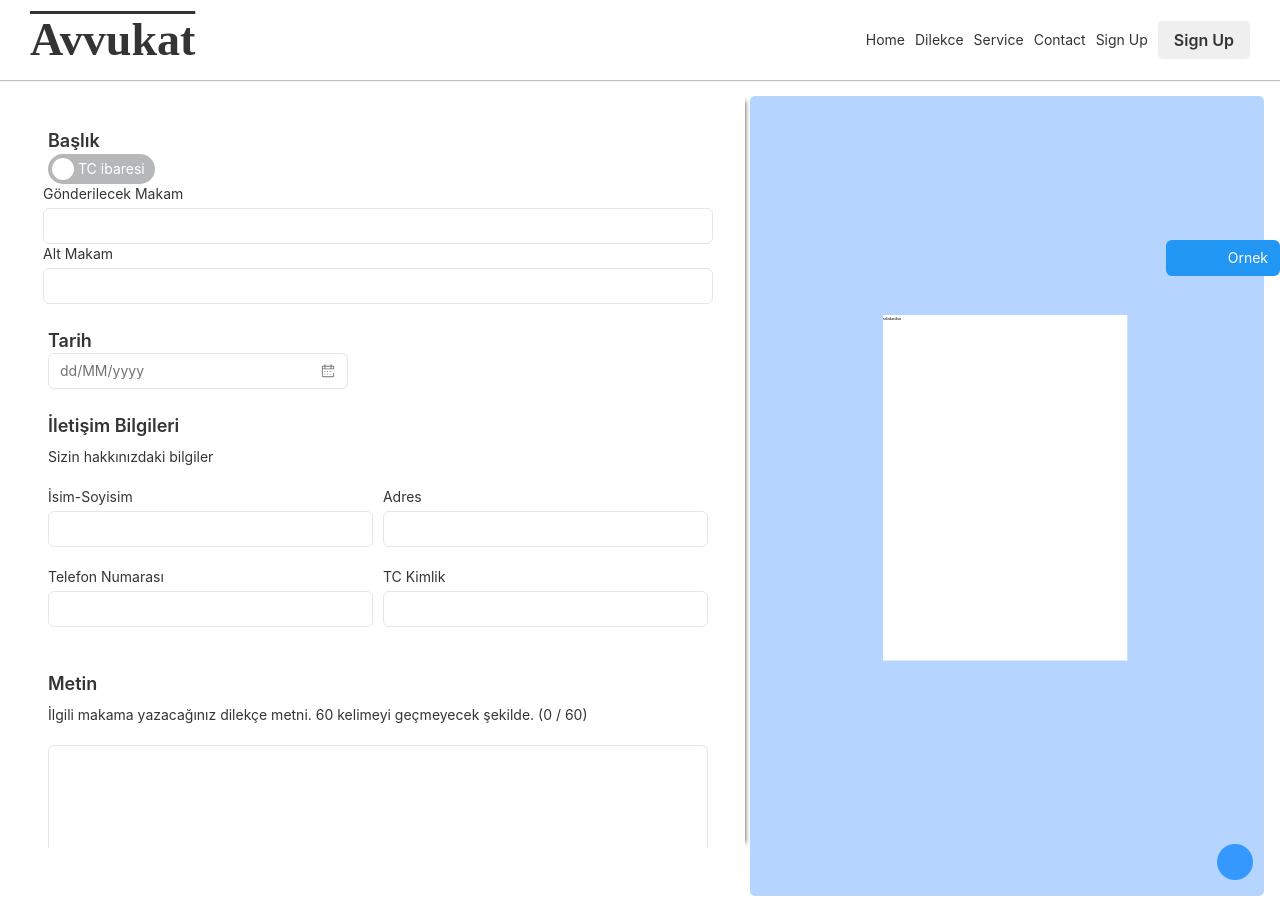
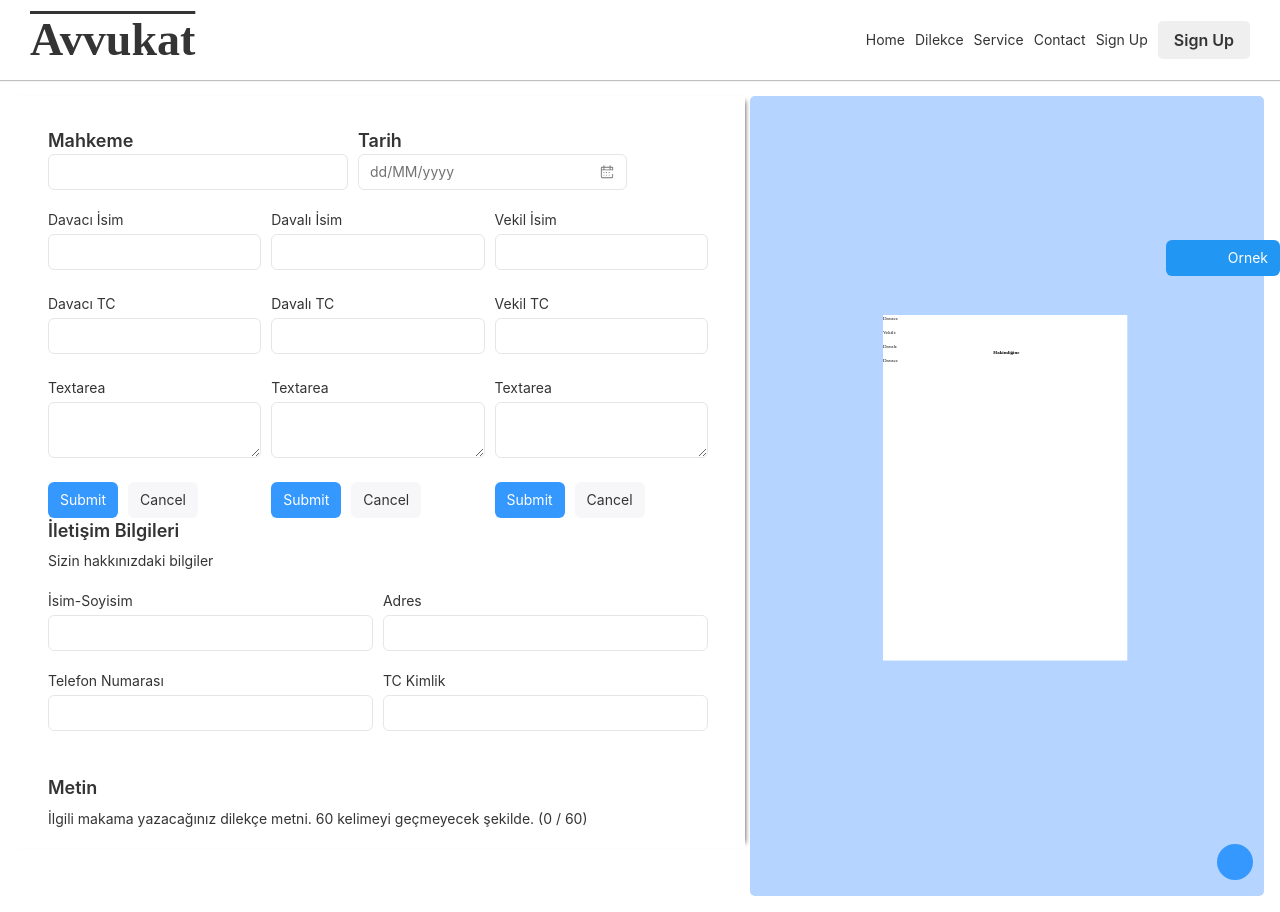
Before and after one commit to fatihtuzunn/avvukat, a Next.js app: page /uygulama/Dava in a window 1280 px wide. Built offline with nearby package versions, Linux system fonts and the light colour scheme; some icons are missing; a web font is replaced by a local one.

Commit message:
before ekler edit

```diff
--- a/components/Uygulama/Input/DavaInput.jsx
+++ b/components/Uygulama/Input/DavaInput.jsx
@@ -1,12 +1,13 @@
-import { useState } from "react";
-import { Col, Form, IconButton, Input, Row, Checkbox, RadioGroup, Radio, DatePicker, Toggle } from "rsuite";
+import React, { useState } from "react";
+import { Col, Form, IconButton, Input, Row, Checkbox, RadioGroup, Radio, DatePicker, Toggle, ButtonToolbar, Button } from "rsuite";
 import { Edit, UserInfo } from "@rsuite/icons";
 import MiscInputs from "../sub-components/MiscInputs";
 import { otherInputs } from "../../../assets/MiscInputList";
 import { useDispatch, useSelector } from "react-redux";
 import {
-    changeMakam,
-    changeAltMakam,
+    changeDavali,
+    changeDavaci,
+    changeMahkeme,
     changeName,
     changeAdress,
     changeAltust,
@@ -16,20 +17,78 @@ import {
     changeText,
     changeDate
 
-} from "../../../store/dilekceSlice";
+} from "../../../store/davaSlice";
 import { useMediaQuery } from "react-responsive";
 import ListViewPanel from "../sub-components/ListViewPanel";
 import { data } from "../../../assets/data";
 import SidebarComponent from "../Sidebar/SidebarComponent";
+
+
+
 function DavaInput(props) {
     const [text, setText] = useState("");
     const [checked, setChecked] = useState(true);
+    const [davaci, setDavaci] = useState({
+        name: "",
+        tc: "",
+        adres: ""
+    });
+    const [davali, setDavali] = useState({
+        name: "",
+        tc: "",
+        adres: ""
+    });
+    const [vekil, setVekil] = useState({
+        name: "",
+        tc: "",
+        adres: ""
+    });
 
+
+    {/* responsive react*/ } const isBigScreen = useMediaQuery({ query: "(min-width: 992px)" });
     const dispatch = useDispatch();
-
     const state = useSelector(state => state.dilekce)
 
-    const isBigScreen = useMediaQuery({ query: "(min-width: 992px)" });
+    const handleDavaciChange = (e) => {
+        console.log(e, this)
+        const { name, value } = e.target;
+        setDavaci({ ...davaci, [name]: value });
+    };
+
+    const handleDavaciSubmit = (e) => {
+
+        console.log(davaci)
+        // set data to store on submit
+        dispatch(changeDavaci(davaci));
+
+    };
+
+    const handleDavaliChange = (e) => {
+        console.log(e, this)
+        const { name, value } = e.target;
+        setDavali({ ...davali, [name]: value });
+    };
+
+    const handleDavaliSubmit = (e) => {
+
+        console.log(davali)
+        // set data to store on submit
+        dispatch(changeDavali(davali));
+
+    };
+    const handleVekilChange = (e) => {
+        console.log(e, this)
+        const { name, value } = e.target;
+        setVekil({ ...vekil, [name]: value });
+    };
+
+    const handleVekilSubmit = (e) => {
+
+        console.log(vekil)
+        // set data to store on submit
+        dispatch(changeVekil(vekil));
+
+    };
 
     const styles = {
         title: { fontSize: "large", fontWeight: "600" },
@@ -62,53 +121,106 @@ function DavaInput(props) {
 
     };
 
-    const handleMakamChange = (e) => {
-        /*let wordsMakam = e.split(" ");
-        let makamName = "";
-        if (e.length)
-          wordsMakam.map(word => {
-            makamName += word[0].toUpperCase() + word.slice(1).toLowerCase() + " "
-          }
-          );
-        console.log(makamName)
-        console.log*/
 
-        dispatch(changeMakam(e))
-    };
 
     return (
         <div style={{ padding: isBigScreen ? "2rem" : "1rem" }}>
 
+            {/* Başlık  */}
+            <Row>
+                <Col>
+                    <Form>
+                        <span style={styles.title}>Mahkeme</span>
+                        <br />
+                        <Form.Control onChange={e => dispatch(changeMahkeme(e))} /><br /></Form>
+                </Col>
+                <Col>
+                    <Form>
+                        <span style={styles.title}>Tarih</span>
+                        <br />
+                        <DatePicker format="dd/MM/yyyy" onChange={(date) => {
+                            const dateString = new Date(date).toLocaleDateString("tr-TR")
+                            dispatch(changeDate(dateString))
+                        }} /></Form>
+                </Col>
+            </Row>
 
+            <Row>
+                <Col xs={24} sm={8}>
+                    <Form onSubmit={handleDavaciSubmit} >
+                        <Form.Group controlId="name">
+                            <Form.ControlLabel>Davacı İsim</Form.ControlLabel>
+                            <input class="rs-input" name="name" onChange={handleDavaciChange} />
+                        </Form.Group>
+                        <Form.Group controlId="tc">
+                            <Form.ControlLabel>Davacı TC</Form.ControlLabel>
+                            <input class="rs-input" name="tc" onChange={handleDavaciChange} />
+                        </Form.Group>
+
+                        <Form.Group controlId="textarea">
+                            <Form.ControlLabel>Textarea</Form.ControlLabel>
+                            <textarea class="rs-input" rows={2} name="adres" onChange={handleDavaciChange} />
+                        </Form.Group>
+                        <Form.Group>
+                            <ButtonToolbar>
+                                <Button appearance="primary" type="submit">Submit</Button>
+                                <Button appearance="default">Cancel</Button>
+                            </ButtonToolbar>
+                        </Form.Group>
+                    </Form>
+                </Col>
+                <Col xs={24} sm={8}>
+                    <Form onSubmit={handleDavaliSubmit}>
+                        <Form.Group controlId="name">
+                            <Form.ControlLabel>Davalı İsim</Form.ControlLabel>
+                            <input class="rs-input" name="name" onChange={handleDavaliChange} />
+                        </Form.Group>
+                        <Form.Group controlId="tc">
+                            <Form.ControlLabel>Davalı TC</Form.ControlLabel>
+                            <input class="rs-input" name="tc" onChange={handleDavaliChange} />
+                        </Form.Group>
+
+                        <Form.Group controlId="textarea">
+                            <Form.ControlLabel>Textarea</Form.ControlLabel>
+                            <textarea class="rs-input" rows={2} name="adres" onChange={handleDavaliChange} />
+                        </Form.Group>
+                        <Form.Group>
+                            <ButtonToolbar>
+                                <Button appearance="primary" type="submit">Submit</Button>
+                                <Button appearance="default">Cancel</Button>
+                            </ButtonToolbar>
+                        </Form.Group>
+                    </Form>
+                </Col>
+                <Col xs={24} sm={8}>
+                    <Form onSubmit={handleVekilSubmit}>
+                        <Form.Group controlId="name">
+                            <Form.ControlLabel>Vekil İsim</Form.ControlLabel>
+                            <input class="rs-input" name="name" onChange={handleVekilChange} />
+                        </Form.Group>
+                        <Form.Group controlId="tc">
+                            <Form.ControlLabel>Vekil TC</Form.ControlLabel>
+                            <input class="rs-input" name="tc" onChange={handleVekilChange} />
+                        </Form.Group>
+
+                        <Form.Group controlId="textarea">
+                            <Form.ControlLabel>Textarea</Form.ControlLabel>
+                            <textarea class="rs-input" rows={2} name="adres" onChange={handleVekilChange} />
+                        </Form.Group>
+                        <Form.Group>
+                            <ButtonToolbar>
+                                <Button appearance="primary" type="submit">Submit</Button>
+                                <Button appearance="default">Cancel</Button>
+                            </ButtonToolbar>
+                        </Form.Group>
+                    </Form>
+                </Col>
+            </Row>
             <Form>
 
 
-                {/* Başlık  */}
-                <Form.Group>
-                    <span style={styles.title}>Başlık</span>
-                    <br />
 
-                    <Toggle onChange={handleChange} size="lg" checkedChildren="TC ibaresi" unCheckedChildren="TC ibaresi" />
 
-                    <br />
-                    <Row>
-                        <Form.ControlLabel>Gönderilecek Makam</Form.ControlLabel>
-                        <Input value={state.makam} onChange={handleMakamChange} />
-
-                        <Form.ControlLabel>Alt Makam</Form.ControlLabel>
-                        <Input value={state.altMakam} onChange={(e) => dispatch(changeAltMakam(e))} />
-                    </Row>
-                </Form.Group>
-
-                {/* TARİH  */}
-                <Form.Group>
-                    <span style={styles.title}>Tarih</span>
-                    <br />
-                    <DatePicker format="dd/MM/yyyy" onChange={(date) => {
-                        const dateString = new Date(date).toLocaleDateString("tr-TR")
-                        dispatch(changeDate(dateString))
-                    }} />
-                </Form.Group>
 
                 {/* İletişim bilgileri  */}
                 <Form.Group>
--- a/components/Uygulama/Preview/DavaPreview.jsx
+++ b/components/Uygulama/Preview/DavaPreview.jsx
@@ -6,7 +6,7 @@ import { Button, IconButton } from "rsuite";
 import { useReactToPrint } from "react-to-print";
 import { ArrowLeft, ArrowRight, FileDownload, Gear } from "@rsuite/icons";
 
-function Preview(props) {
+function DavaPreview(props) {
     const isBigScreen = useMediaQuery({ query: "(min-width: 992px)" });
 
     const compRef = useRef();
@@ -14,7 +14,7 @@ function Preview(props) {
     const [scale, setscale] = useState(window.screen.width / (4 * 650));
     const [isPrinting, setIsPrinting] = useState(false);
 
-    const state = useSelector((state) => state["dilekce"]);
+    const state = useSelector((state) => state["dava"]);
 
 
 
@@ -122,7 +122,21 @@ function Preview(props) {
 
                     <div id="page">
 
-                        sdakndsa
+                        <div className={styles.makam}>
+                            <p className={styles.title}>{state.mahkeme} &nbsp; Hakimliğine</p>
+
+
+                        </div>
+
+                        <div className={styles.kunye}>
+                            {state.davali.isim} {state.davali.tc}{state.davali.adres}
+
+                            <p><span>Davacı:</span>{state.davaci.isim} {state.davaci.tc}{state.davaci.adres}</p><br />
+                            <p><span>Vekili:</span> {state.date}</p><br />
+                            <p><span>Davalı:</span></p><br />
+                            <p><span>Davacı:</span></p>
+
+                        </div>
 
                     </div>
 
@@ -133,4 +147,4 @@ function Preview(props) {
     );
 }
 
-export default Preview;
+export default DavaPreview;
--- a/store/davaSlice.js
+++ b/store/davaSlice.js
@@ -3,13 +3,25 @@ import { createSlice } from "@reduxjs/toolkit";
 
 
 
-const dilekce = createSlice({
+const dava = createSlice({
     name: "dava",
     initialState: {
         mahkeme: "",
-        davali: "",
-        davaci: "",
-        vekil: "",
+        davali: {
+            isim: "",
+            tc: "",
+            adres: ""
+        },
+        davaci: {
+            isim: "",
+            tc: "",
+            adres: ""
+        },
+        vekil: {
+            isim: "",
+            tc: "",
+            adres: ""
+        },
         evlilikKaydi: {
             il: "",
             ilce: "",
@@ -30,18 +42,30 @@ const dilekce = createSlice({
     },
     reducers: {
 
-        changeAdress(state, action) {
-            state.adress = action.payload;
+        changeMahkeme(state, action) {
+            state.mahkeme = action.payload;
         },
-        changePhone(state, action) {
-            state.phone = action.payload;
+        changeDavali(state, action) {
+            {/* redux ttolkit immer lib */ }
+            state.davali.isim = action.payload.isim;
+            state.davali.tc = action.payload.tc;
+            state.davali.adres = action.payload.adres;
         },
-        changeCountry(state, action) {
-            state.country = action.payload;
+        changeDavaci(state, action) {
+            {/* redux ttolkit immer lib */ }
+            state.davaci.isim = action.payload.isim;
+            state.davaci.tc = action.payload.tc;
+            state.davaci.adres = action.payload.adres;
+        },
+        changeVekil(state, action) {
+            {/* redux ttolkit immer lib */ }
+            state.vekil.isim = action.payload.isim;
+            state.vekil.tc = action.payload.tc;
+            state.vekil.adres = action.payload.adres;
         },
 
-        changeText(state, action) {
-            state.text = action.payload;
+        changeVekil(state, action) {
+            state.vekil = action.payload;
         },
 
         changeDate(state, action) {
@@ -66,19 +90,17 @@ const dilekce = createSlice({
 });
 
 export const {
-    changeMakam,
-    changeAltMakam,
-    changeName,
-    changeAdress,
-    changeTc,
+
+    changeMahkeme,
+    changeDavali,
+    changeDavaci,
+    changeVekil,
     changeDate,
-    changeAltust,
-    changePhone,
     changeCountry,
     changeText,
     changeURL,
     changeEkler,
     changeTemp,
     changeEditData,
-} = dilekce.actions;
-export default dilekce.reducer;
+} = dava.actions;
+export default dava.reducer;
--- a/store/store.js
+++ b/store/store.js
@@ -1,8 +1,10 @@
 import { configureStore } from "@reduxjs/toolkit";
 import dilekceReducer from "./dilekceSlice";
+import davaReducer from "./davaSlice";
 
 export default configureStore({
   reducer: {
     dilekce: dilekceReducer,
+    dava: davaReducer
   },
 });
```
